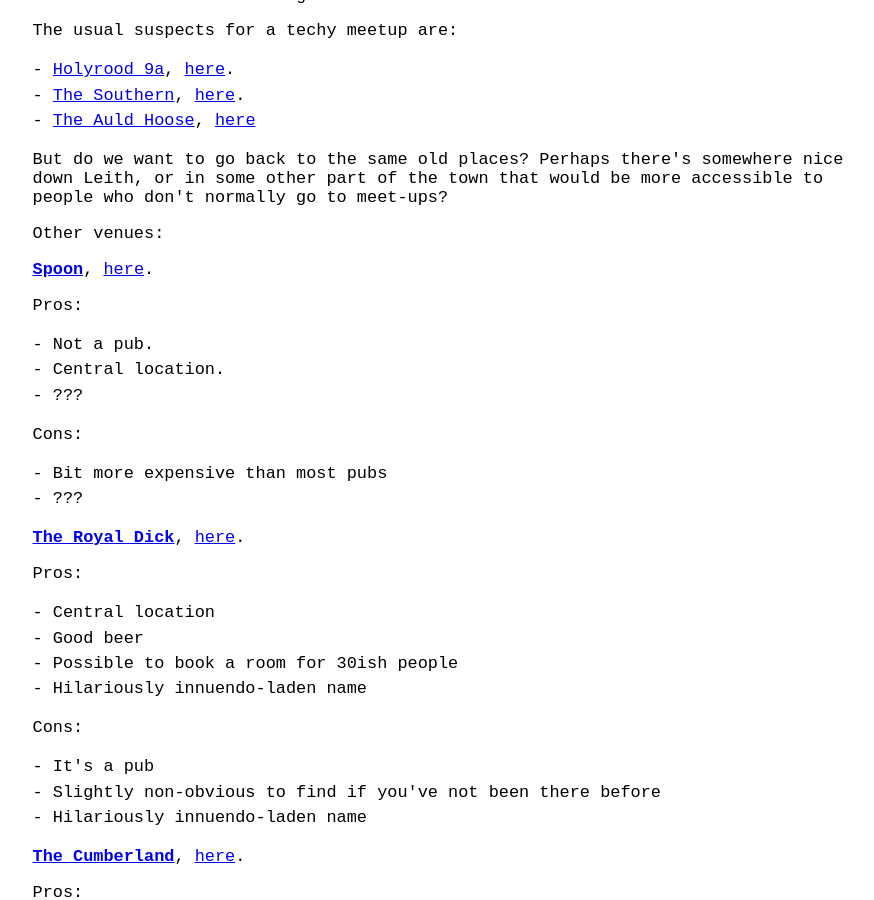
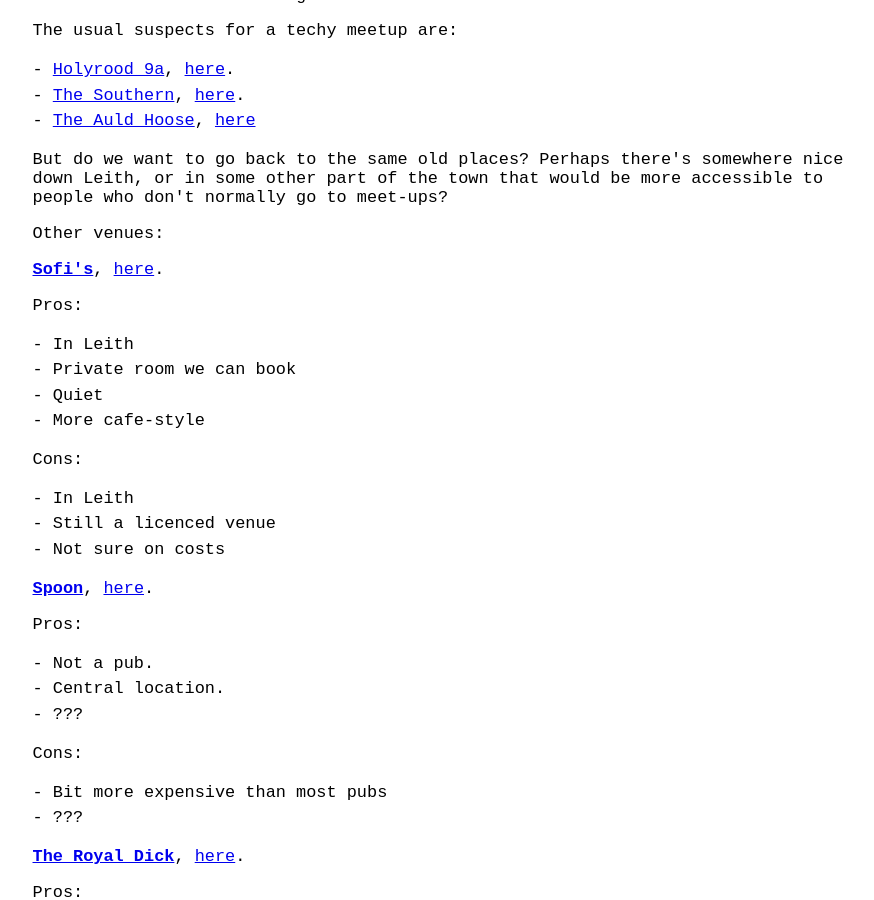
Before and after one commit to computeranonymous/computer, a Jekyll site: the page built from uk_edinburgh.html, in a window 1280 px wide and 900 px high, scrolled down 690 px. Shown: the whole window, without its empty margins (185-1059 px from the left). Built offline with Jekyll 4.4.1, drawn with Linux system fonts in a browser that asks for light colours.

Commit message:
Adding Sofi's
Another possible venue.

```diff
--- a/uk_edinburgh.html
+++ b/uk_edinburgh.html
@@ -42,6 +42,22 @@
       <p>But do we want to go back to the same old places? Perhaps there's somewhere nice down Leith, or in some other part of the town that would be more accessible to people who don't normally go to meet-ups?</p>
 
       <p>Other venues:</p>
+
+      <p><strong><a href="http://www.bodabar.com/sofis/">Sofi's</a></strong>, <a href="https://maps.google.com/maps?q=65+Henderson+Street+Edinburgh,+EH6+6ED&num=50&safe=off&client=safari&hnear=63-65+Henderson+St,+Edinburgh+EH6+6ED,+United+Kingdom&t=m&z=16">here</a>.</p>
+      <p>Pros:</p>
+      <ul>
+        <li>In Leith</li>
+        <li>Private room we can book</li>
+        <li>Quiet</li>
+        <li>More cafe-style</li>
+      </ul>
+      <p>Cons:</p>
+      <ul>
+        <li>In Leith</li>
+        <li>Still a licenced venue</li>
+        <li>Not sure on costs</li>
+      </ul>
+
       <p><strong><a href="http://www.spoonedinburgh.co.uk">Spoon</a></strong>, <a href="https://maps.google.com/maps?q=6a+Nicolson+Street,+Edinburgh+EH8+9DH&amp;client=safari&amp;oe=UTF-8&amp;hnear=6A+Nicolson+St,+Edinburgh,+Midlothian+EH8+9DH,+United+Kingdom&amp;t=m&amp;z=16">here</a>.</p>
       <p>Pros:</p>
       <ul>
```
